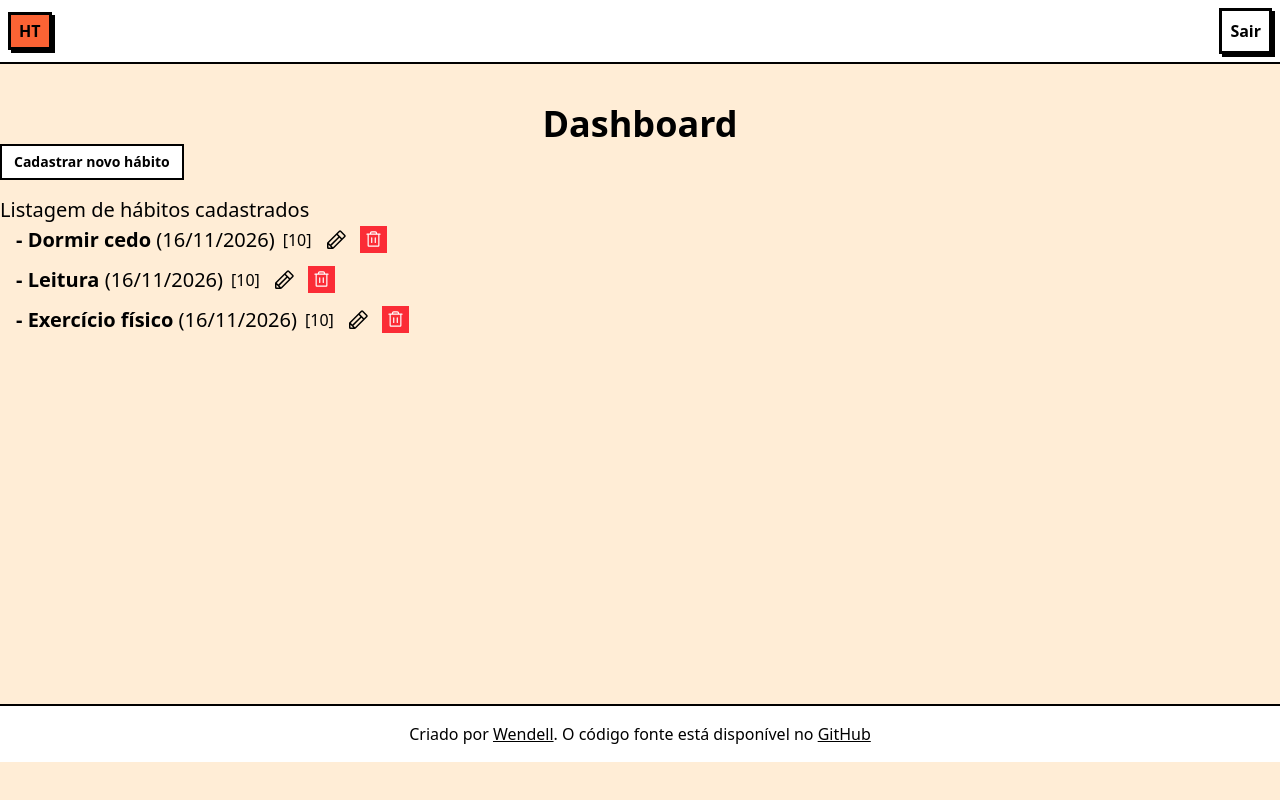
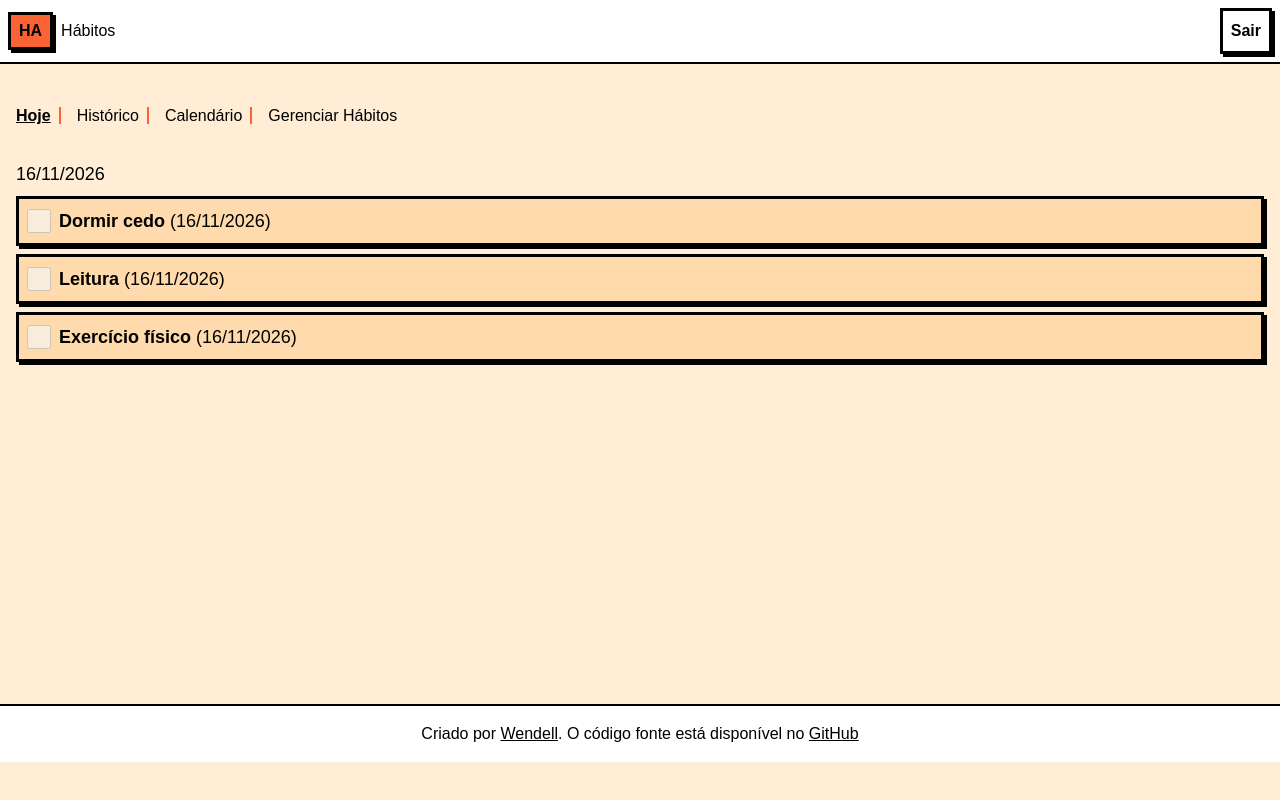
Before and after one commit to gwendell-DEV16/Habitos-project, a Laravel app: page /dashboard/habits in a window 1280 px wide. Run offline with Laravel 12, Linux system fonts and the light colour scheme; a user stored in the database is signed in; data comes from the database, SQL or seed files in the repository; style sheets or scripts are compiled from the project's sources.

Commit message:
feat: enhance UI and create habit.settings

```diff
--- a/app/Http/Controllers/HabitController.php
+++ b/app/Http/Controllers/HabitController.php
@@ -87,4 +87,13 @@ class HabitController extends Controller
             ->route('habits.index')
             ->with('success', 'Hábito excluído com sucesso!');
     }
+
+    public function settings()
+    {
+        $user = Auth::user();
+
+        $habits = $user->habits;
+
+        return view('habits.settings', compact('habits'));
     }
+}
--- a/resources/css/app.css
+++ b/resources/css/app.css
@@ -6,11 +6,18 @@
 @source '../../**/*.js';
 
 @theme {
-    --font-sans: 'Instrument Sans', ui-sans-serif, system-ui, sans-serif, 'Apple Color Emoji', 'Segoe UI Symbol', 'Noto Color Emoji';
+    --font-sans: 'Instrument Sans', sans-serif;
+    --font-mono: 'IBM Plex Mono', monospace;
+
     --color-habit-orange: #FB6334;
 }
 
-.habit-btn{
+body {
+    font-family: 'Instrument Sans', sans-serif;
+    font-weight: 400;
+}
+
+.habit-btn {
     font-weight: 700;
     cursor: pointer;
 }
@@ -23,7 +30,7 @@
 .habit-shadow-lg {
     border: 3px solid #000;
     box-shadow: 3px 3px 0px #000;
-  transition: 3s ease;
+    transition: 0.3s ease;
 }
 
 .habit-shadow-lg:hover {
--- a/resources/views/components/header.blade.php
+++ b/resources/views/components/header.blade.php
@@ -1,39 +1,41 @@
 <header class="bg-white border-b-2 flex items-center justify-between p-2">
     {{-- LOGO --}}
-    <a href="{{ route('habits.index') }}" class="habit-btn habit-shadow-lg px-2 py-1 bg-habit-orange">
-        HT
+    <div class="flex items-center gap-2">
+        <a href="{{ route('habits.index') }}"
+           class="habit-btn habit-shadow-lg px-2 py-1 bg-habit-orange">
+            HA
         </a>
 
-    {{-- GITHUB --}}
+        <p>
+            Hábitos
+        </p>
+    </div>
 
+    {{-- AUTENTICAÇÃO --}}
     <div>
         @auth
-    <form class="inline"
-    action="{{ route('auth.logout') }}" method="POST">
+            <form class="inline" action="{{ route('auth.logout') }}" method="POST">
                 @csrf
-        <button
-            type="submit"
-            class="habit-shadow-lg habit-btn p-2 border-2">
+
+                <button type="submit"
+                    class="habit-shadow-lg habit-btn p-2 border-2 font-sans">
                     Sair
                 </button>
             </form>
         @endauth
 
-
-
         @guest
             <div class="flex gap-2">
                 <a href="{{ route('site.register') }}"
-       class="p-2 habit-shadow-lg habit-btn">
+                   class="p-2 habit-shadow-lg habit-btn font-sans">
                     Cadastrar
                 </a>
 
                 <a href="{{ route('site.login') }}"
-       class="p-2 habit-shadow-lg bg-habit-orange habit-btn">
+                   class="p-2 habit-shadow-lg bg-habit-orange habit-btn font-sans">
                     Logar
                 </a>
             </div>
         @endguest
-
     </div>
 </header>
--- a/resources/views/components/layout.blade.php
+++ b/resources/views/components/layout.blade.php
@@ -1,3 +1,4 @@
+
 <!DOCTYPE html>
 <html lang="pt-br">
 
@@ -5,10 +6,14 @@
     <meta charset="UTF-8">
     <meta name="viewport" content="width=device-width, initial-scale=1.0">
     <meta http-equiv="X-UA-Compatible" content="ie=edge">
-    <title>
-        {{ config('app.name') }}
-    </title>
-    @vite('resources/css/app.css')
+
+    <title>{{ config('app.name') }}</title>
+
+    <link rel="preconnect" href="https://fonts.googleapis.com">
+    <link rel="preconnect" href="https://fonts.gstatic.com" crossorigin>
+    <link href="https://fonts.googleapis.com/css2?family=IBM+Plex+Mono:wght@400;500;600;700&display=swap" rel="stylesheet">
+
+    @vite(['resources/css/app.css', 'resources/js/app.js'])
 </head>
 
 <body class="bg-[#FFEDD6]">
@@ -18,11 +23,10 @@
 
     {{-- slot --}}
     {{ $slot }}
-    {{-- slot --}}
 
     {{-- footer --}}
     <x-footer />
-    {{-- footer --}}
+
 </body>
 
 </html>
--- /dev/null
+++ b/resources/views/components/navbar.blade.php
@@ -0,0 +1,24 @@
+<nav>
+        <ul class="flex gap-4 items-center">
+          <li>
+            <a href="{{ route("habits.index") }}" class="{{ Route::is('habits.index') ? 'font-bold underline' : '' }} text-md border-r-2 border-habit-orange pr-2 houver:underline">
+              Hoje
+            </a>
+          </li>
+          <li>
+            <a href="{{ route("habits.index") }} "class="text-md border-r-2 border-habit-orange pr-2 houver:underline">
+              Histórico
+            </a>
+          </li>
+          <li>
+            <a href="{{ route("habits.index") }} "class="text-md border-r-2 border-habit-orange pr-2 houver:underline">
+              Calendário
+            </a>
+          </li>
+          <li>
+            <a href="{{ route("habits.settings") }} "class="{{ Route::is('habits.settings') ? 'font-bold underline' : '' }} text-md houver:underline">
+              Gerenciar Hábitos
+            </a>
+          </li>
+        </ul>
+      </nav>
--- a/resources/views/dashboard.blade.php
+++ b/resources/views/dashboard.blade.php
@@ -1,12 +1,7 @@
 <x-layout>
-    <main class="py-10 min-h-[calc(100vh-160px)]">
-        <h1 class="font-bold text-4xl text-center">
-            Dashboard
-        </h1>
+    <main class="py-10 min-h-[calc(100vh-160px)] px-4">
 
-        <a href="{{ route('habits.create') }}" class="inline-block px-3 py-1.5 border-2 bg-white font-bold text-sm">
-            Cadastrar novo hábito
-        </a>
+      <x-navbar/>
 
         @session('success')
             <div class="flex">
@@ -17,37 +12,22 @@
         @endsession
 
         <div>
-            <h2 class="text-xl mt-4">
-                Listagem de hábitos cadastrados
+            <h2 class="text-lg mt-8 mb-2">
+                {{ date ('d/m/Y') }}
             </h2>
 
             <ul class="flex flex-col gap-2">
                 @forelse ($habits as $item)
-                    <li class="pl-4">
+                    <li class="habit-shadow-lg p-2 bg-[#FFDAAC]">
                         <div class="flex gap-2 items-center">
-                            <p class="font-bold text-xl">
-                                - {{ $item->name }}
+                          <input type="checkbox" class="w-6 h-6" {{ $item ->is_completed ? 'checked' : '' }} disabled />
+                            <p class="font-bold text-lg">
+                                 {{ $item->name }}
 
                                 <span class="font-light text-md">
                                     ({{ $item->created_at->format('d/m/Y') }})
                                 </span>
                             </p>
-
-                            <p>
-                                [{{ $item->habitLogs->count() }}]
-                            </p>
-                            <a class="bg-white-500 p-1 hover:opacity-50 "href="{{ route('habits.edit', $item->id) }}">
-                                <x-icons.edit />
-                            </a>
-                            <form action="{{ route('habits.destroy', $item) }}" method="POST">
-                                @csrf
-                                @method('DELETE')
-
-                                <button type="submit"
-                                    class="bg-red-500 text-white p-1 hover:opacity-50 cursor-pointer">
-                                    <x-icons.trash />
-                                </button>
-                            </form>
                         </div>
                     </li>
                 @empty
--- a/routes/web.php
+++ b/routes/web.php
@@ -38,4 +38,5 @@ Route::middleware('auth')->group(function () {
 //Habits
 
 Route::resource('/dashboard/habits', HabitController::class)->except('show');
+Route::get('/dashboard/habits/configurar', [HabitController::class, 'settings'])->name('habits.settings');
 });
```
Also changed, not shown: resources/views/habits/settings.blade.php (added, +56 -0 lines), resources/views/habits/create.blade.php (renamed from resources/views/create.blade.php), resources/views/habits/edit.blade.php (renamed from resources/views/edit.blade.php). Lines whose indentation alone changed are shown as unchanged.
